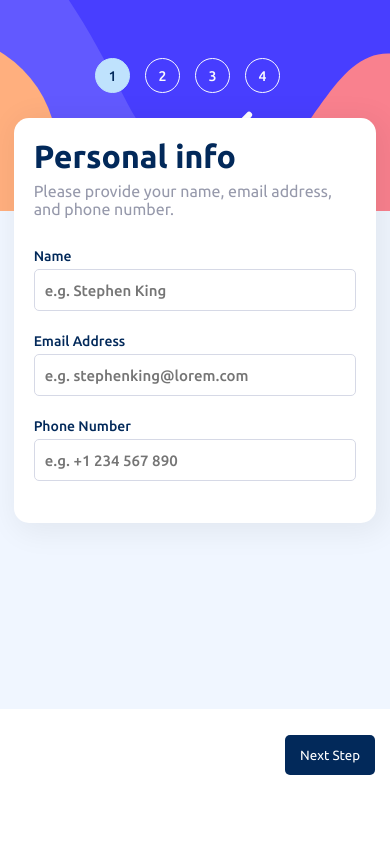
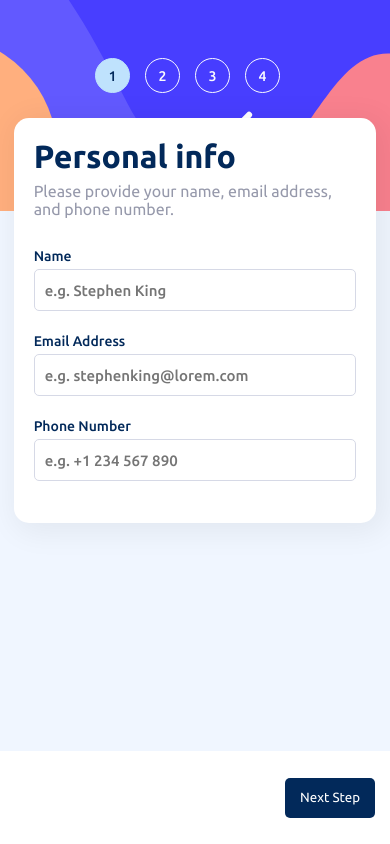
Before and after one commit to FelipeSDS23/multi-step-form, a React (Vite) app: page /#/ in a window 390 px wide. Built offline with nearby package versions, Linux system fonts and the light colour scheme.

Commit message:
teste pages

```diff
--- a/src/index.css
+++ b/src/index.css
@@ -67,7 +67,7 @@
 
     .sidebarContainer {
         width: 100%;
-        height: 25%;
+        height: 25vh;
         position: absolute;
         top: 0;
 
@@ -78,7 +78,7 @@
 
     .rightAppContainer {
         width: 100vw;
-        height: 80vh;
+        height: 100vh;
         background-color: var(--Magnolia);
     }
 
@@ -111,9 +111,9 @@
     /* INICIO NAVIGATION */
     .navigationContainer{
         width: 100%;
-        height: 11%;
+        height: 11vh;
         position: absolute;
-        bottom: 5%;
+        bottom: 0;
 
         display: flex;
         justify-content: space-between;
```
